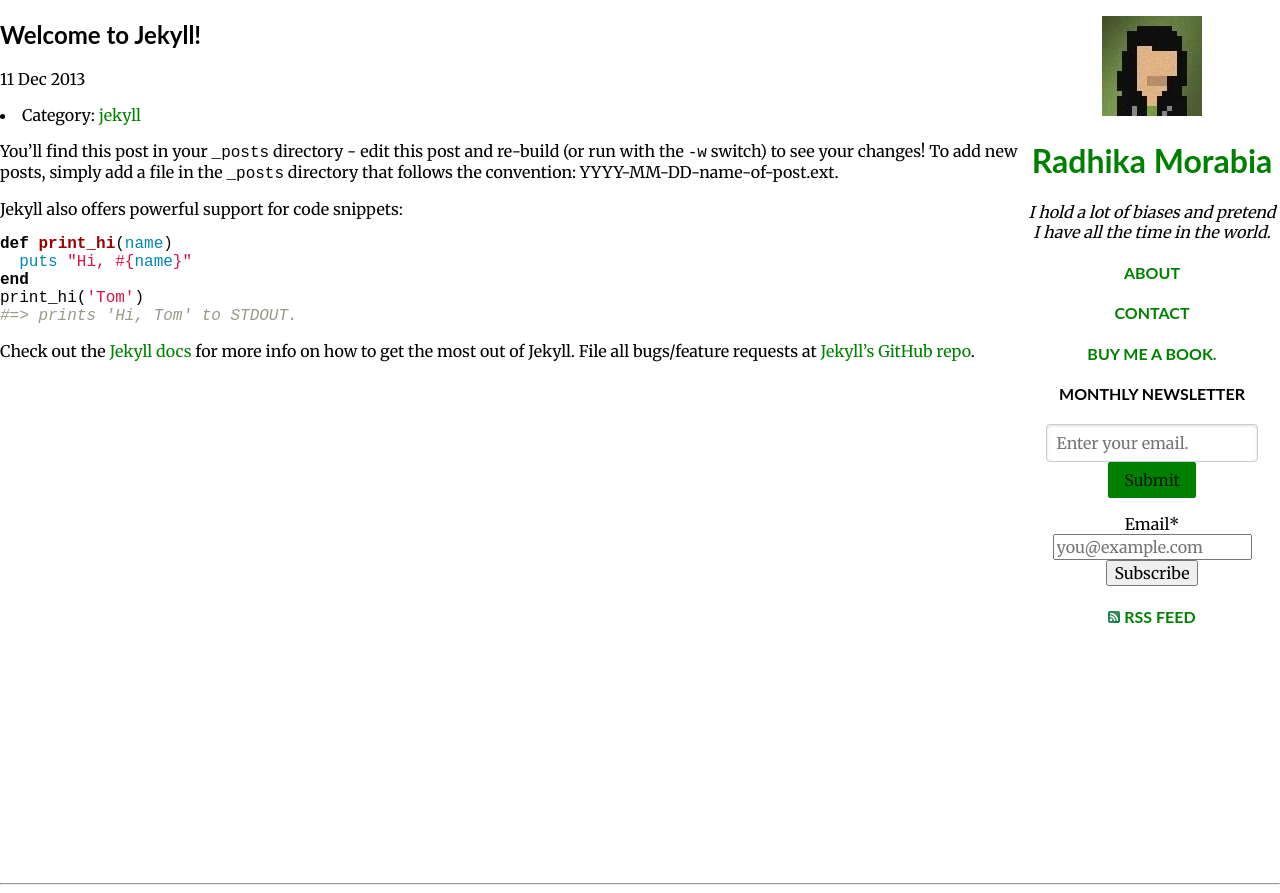
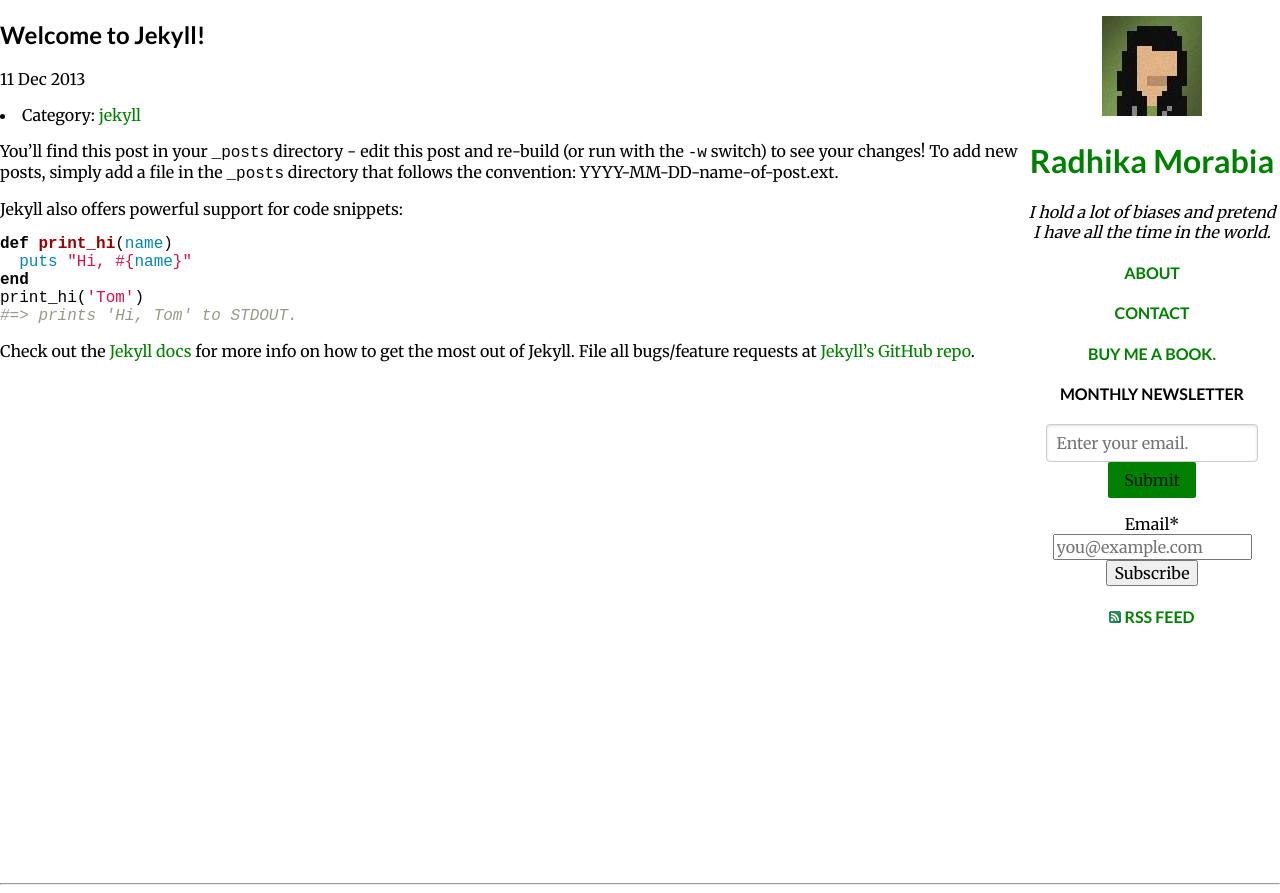
Before and after one commit to rmorabia/radhika.dev, a Jekyll site: the page built from _posts/2013-12-11-welcome-to-jekyll.markdown, in a window 1280 px wide. Shown: the top 893 px of the page. Built offline with Jekyll 4.4.1, drawn with Linux system fonts in a browser that asks for light colours; Markdown is read by kramdown in place of the engine named in the settings.

Commit message:
bold font

```diff
--- a/_layouts/default.html
+++ b/_layouts/default.html
@@ -3,7 +3,7 @@
     <head>
         <meta charset="utf-8">
         <title>{{ page.title }}</title>
-        <link href='http://fonts.googleapis.com/css?family=Merriweather+Sans' rel='stylesheet' type='text/css'>
+        <link href='http://fonts.googleapis.com/css?family=Lato:700' rel='stylesheet' type='text/css'>
         <link href='http://fonts.googleapis.com/css?family=Merriweather&subset=latin,latin-ext' rel='stylesheet' type='text/css'>
         <link rel="stylesheet" href="/css/syntax.css">
         <link rel="icon" href="/css/favicon.ico"></link>
```
